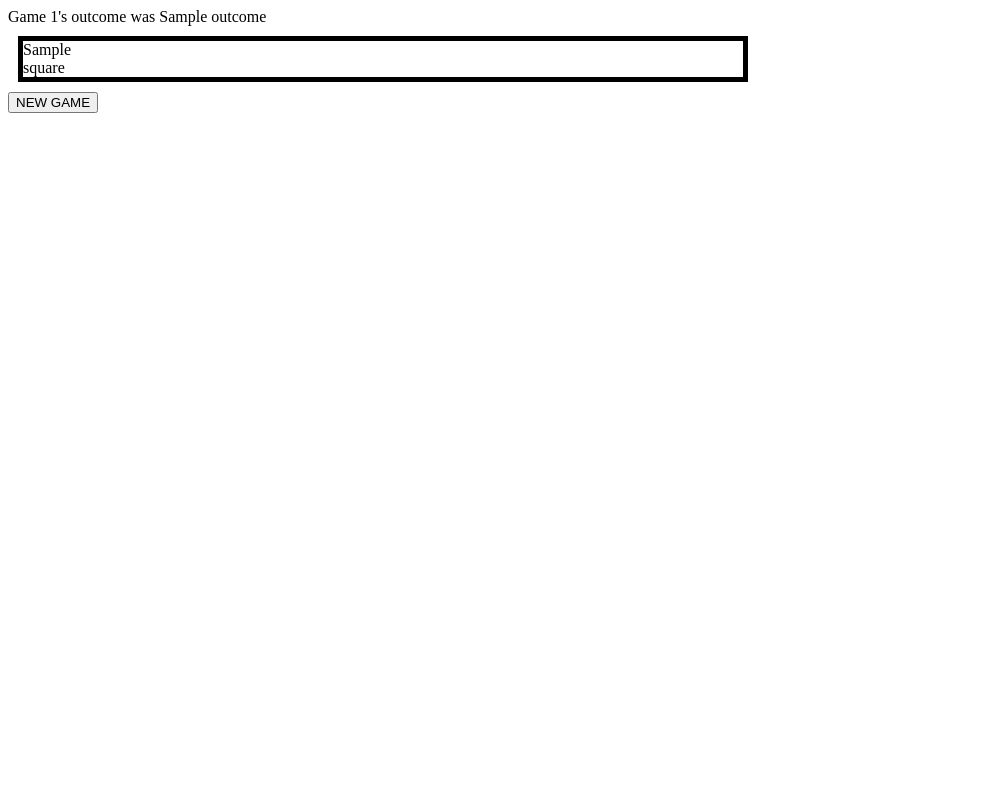
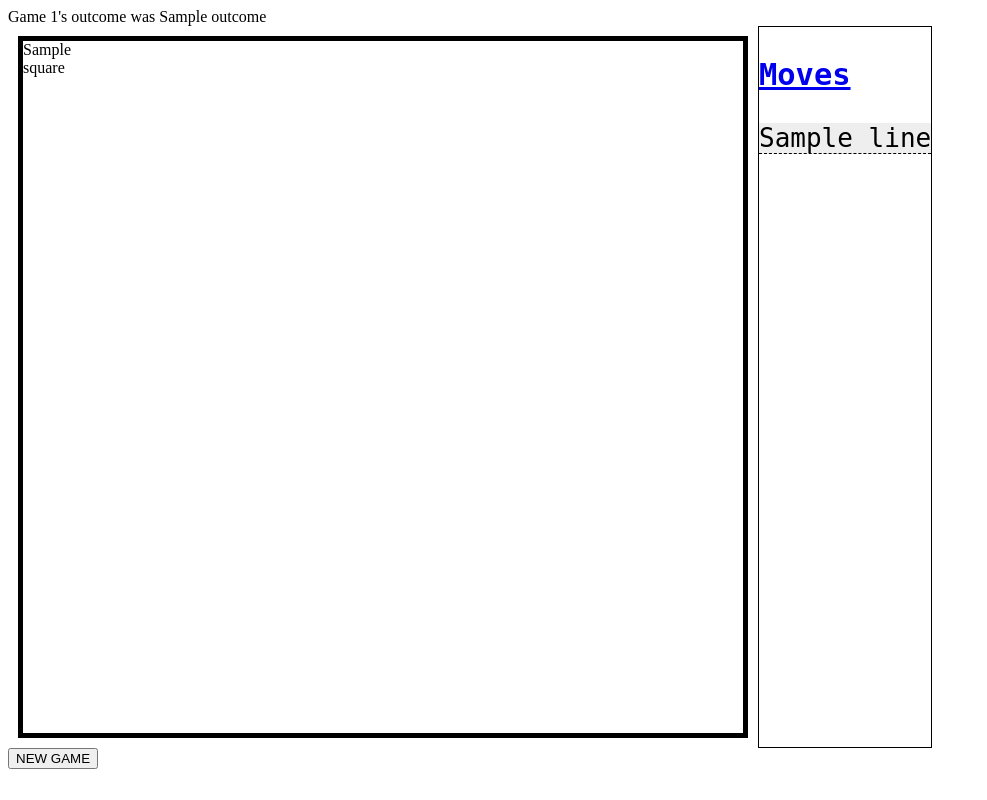
Before and after one commit to offby1/django-chess, a Django app: template django_chess/app/templates/app/game.html in a window 1280 px wide. Shown: the whole page, without its empty margins (0-987 px from the left). Run offline with Django 5.2, Linux system fonts and the light colour scheme; the template is opened without the code that fills it: most values are stand-ins (such as "Sample title", 1, 10 or a date in 2020); some libraries are stand-ins or nearby versions.

Commit message:
Now we have a scrolling "event log" ...
... filled with the list of moves.

```diff
--- a/django_chess/app/templates/app/game.html
+++ b/django_chess/app/templates/app/game.html
@@ -23,8 +23,16 @@
                     {% endif %}
                 {% endif %}
             {% endif %}
-            <div class="board">
-                {% for s in squares %}{{ s }}{% endfor %}
+            <div id="board-plus-eventlog">
+                <div class="board">
+                    {% for s in squares %}{{ s }}{% endfor %}
+                </div>
+                <div id="event-log">
+                    <h3>
+                        <a href="https://en.wikipedia.org/wiki/Algebraic_notation_(chess)">Moves</a>
+                    </h3>
+                    {% for line in event_log %}<div>{{ line }}</div>{% endfor %}
+                </div>
             </div>
             <div id="status-whatnots">
                 <form method="post" action="{% url 'game' %}">
@@ -68,6 +76,27 @@
          font-size: x-large;
          font-weight: bold;
      }
+     div#board-plus-eventlog {
+         display: flex;
+         flex-wrap: wrap;
+     }
+     div#event-log {
+         border: 1px solid;
+         font-family: monospace;
+         font-size: xx-large;
+         height: min(90vw, 90vh);;
+         overflow: scroll;
+         div {
+             border-bottom: 1px dashed;
+         }
+         /* White always makes the first move */
+         div:nth-of-type(odd) {
+             background-color: #eee;
+         }
+         div:nth-of-type(even) {
+             background-color: #666666;
+         }
+     }
      .board {
          display: grid;
          grid-template-columns: 1fr 1fr 1fr 1fr 1fr 1fr 1fr 1fr;
```
Also changed, not shown: TODO.txt (+4 -4 lines), django_chess/app/views.py (+6 -1 lines).
